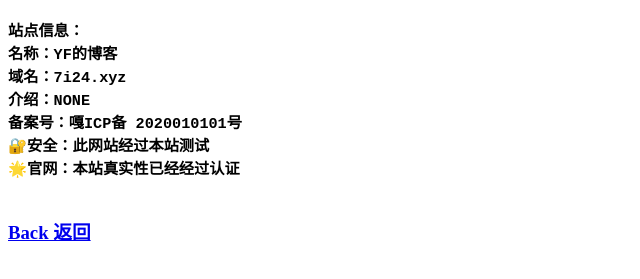
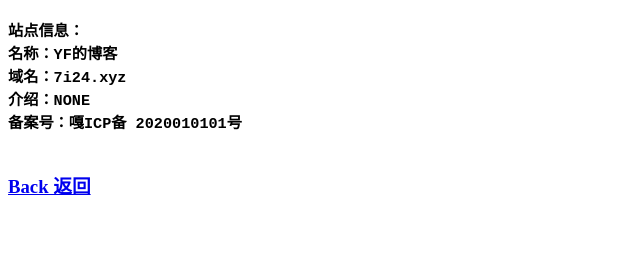
Before and after one commit to yfsite/GabeiList, a plain HTML site: page 2020010101/index.html in a window 1280 px wide. Shown: the part 57-336 px from the top of the page, without its empty margins (0-640 px from the left). Drawn offline with Linux system fonts and the light colour scheme.

Commit message:
Update index.html

```diff
--- a/2020010101/index.html
+++ b/2020010101/index.html
@@ -7,8 +7,6 @@
 域名：7i24.xyz
 介绍：NONE
 备案号：嘎ICP备 2020010101号
-🔐安全：此网站经过本站测试
-🌟官网：本站真实性已经经过认证
 </pre>
 <br>
 <a href=http://beian.ga>Back 返回</a>
```
